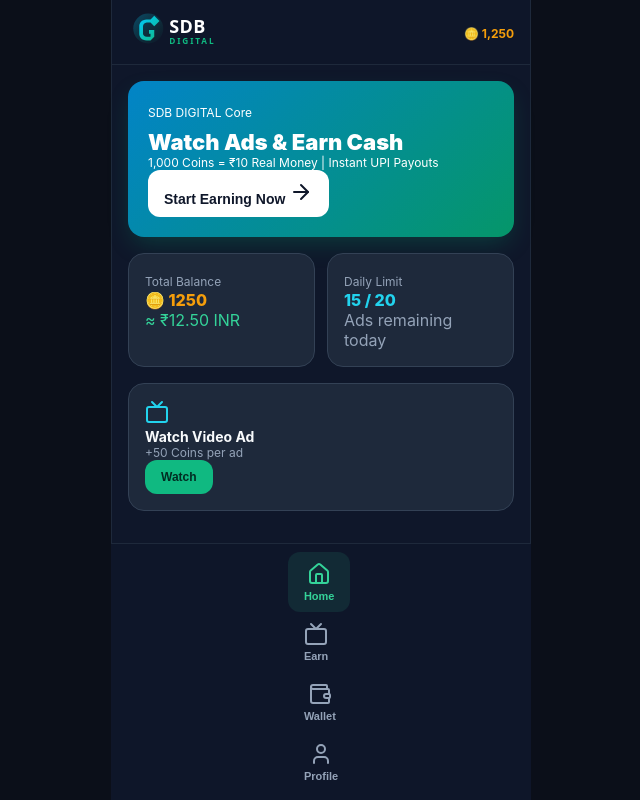
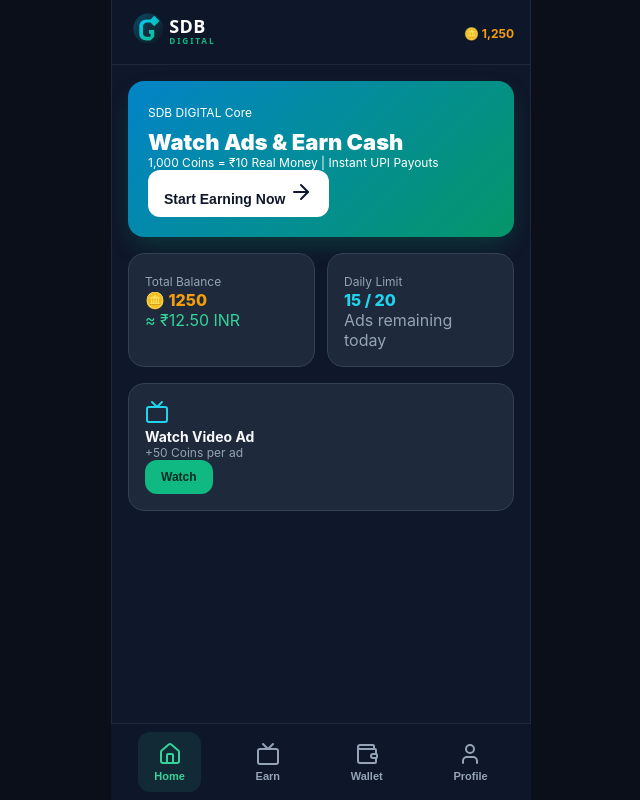
Before and after one commit to miyafolic/SDB-Digital-, a Next.js app: page / in a window 1280 px wide. Shown: the whole page, without its empty margins (319-959 px from the left). Built offline with nearby package versions, Linux system fonts and the light colour scheme.

Commit message:
BottomNav.jsx

```diff
--- a/components/BottomNav.jsx
+++ b/components/BottomNav.jsx
@@ -10,8 +10,7 @@
   ];
 
   return (
-    <nav className="fixed bottom-0 left-0 right-0 z-50 bg-slate-900/95 backdrop-blur-lg border-t border-slate-800 max-w-md mx-auto">
-      <div className="flex justify-around items-center py-2 px-3">
+    <nav className="fixed bottom-0 left-0 right-0 z-50 bg-slate-900/95 backdrop-blur-md border-t border-slate-800 max-w-md mx-auto flex flex-row justify-between items-center px-4 py-2">
       {tabs.map((tab) => {
         const Icon = tab.icon;
         const isActive = activeTab === tab.id;
@@ -19,18 +18,17 @@
           <button
             key={tab.id}
             onClick={() => setActiveTab(tab.id)}
-              className={`flex flex-col items-center gap-1 px-3 py-1.5 rounded-xl transition-all ${
+            className={`flex flex-col items-center justify-center flex-1 py-1 px-2 rounded-xl transition-all ${
               isActive
                 ? "text-emerald-400 bg-emerald-500/10 font-bold"
                 : "text-slate-400 hover:text-slate-200"
             }`}
           >
             <Icon className={`w-5 h-5 ${isActive ? "scale-110" : ""}`} />
-              <span className="text-[10px] tracking-wider">{tab.label}</span>
+            <span className="text-[10px] mt-1">{tab.label}</span>
           </button>
         );
       })}
-      </div>
     </nav>
   );
 }
```
Lines whose indentation alone changed are shown as unchanged.
